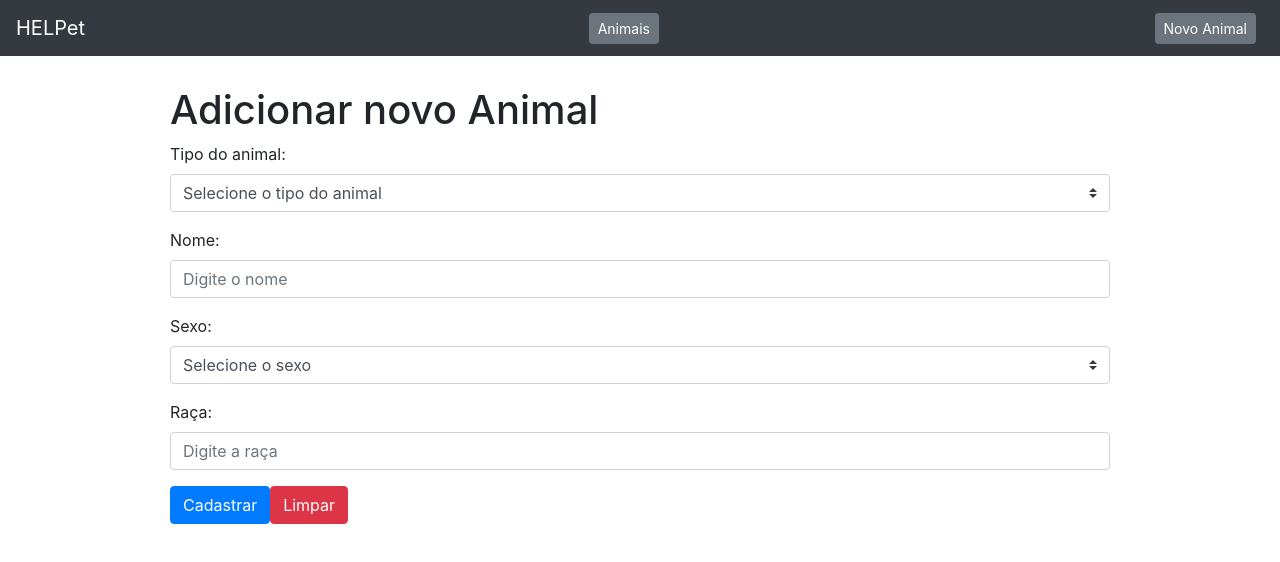
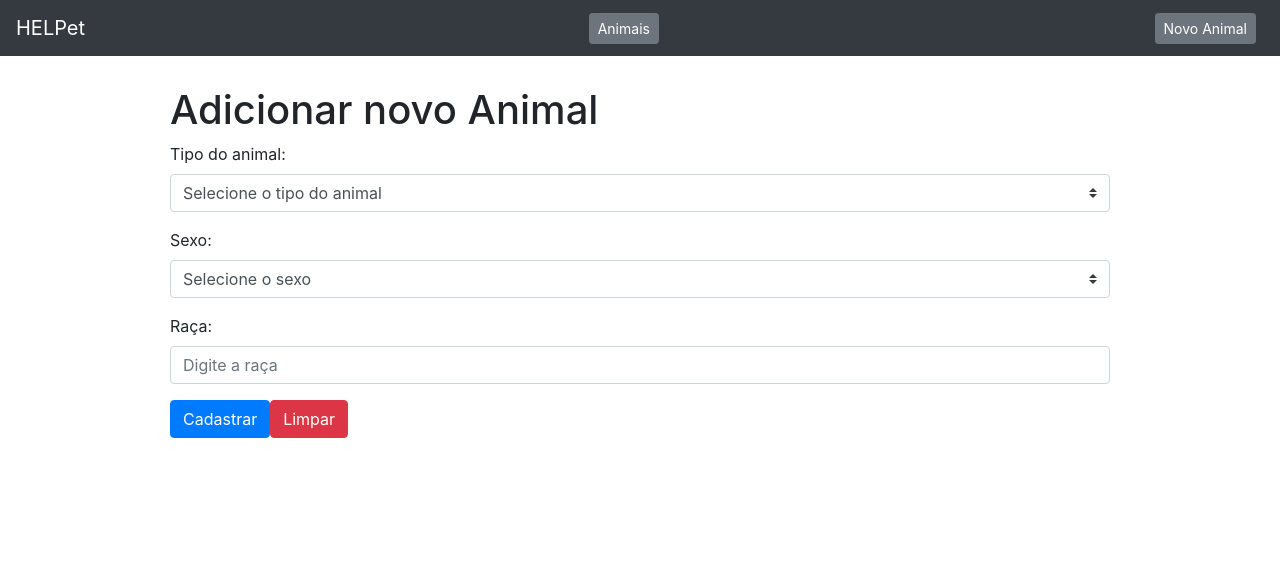
Before and after one commit to Beanyx/HELPet-projetoJava, a Nuxt app in the folder HELPet-Vue/: page /novo-animal in a window 1280 px wide. Shown: the top 562 px of the page. Built offline with nearby package versions, Linux system fonts and the light colour scheme.

Commit message:
Update novo-animal.vue

```diff
--- a/HELPet-Vue/pages/novo-animal.vue
+++ b/HELPet-Vue/pages/novo-animal.vue
@@ -16,19 +16,6 @@
             :value= null
             required
           ></b-form-select>
-        </b-form-group>
-
-        <b-form-group
-          id="input-group-2"
-          label="Nome:"
-          label-for="nome"
-        >
-          <b-form-input
-            id="nome"
-            v-model="form.nome"
-            placeholder="Digite o nome"
-            required
-          ></b-form-input>
         </b-form-group>
 
         <b-form-group
@@ -71,7 +58,6 @@ export default {
     return {
       form: {
         tipo: '',
-        nome: '',
         sexo: '',
         raca: '',
       },
@@ -110,7 +96,6 @@ export default {
     limparCampos() {
       this.form = {
         tipo: '',
-        nome: '',
         sexo: '',
         raca: '',
       }
```
